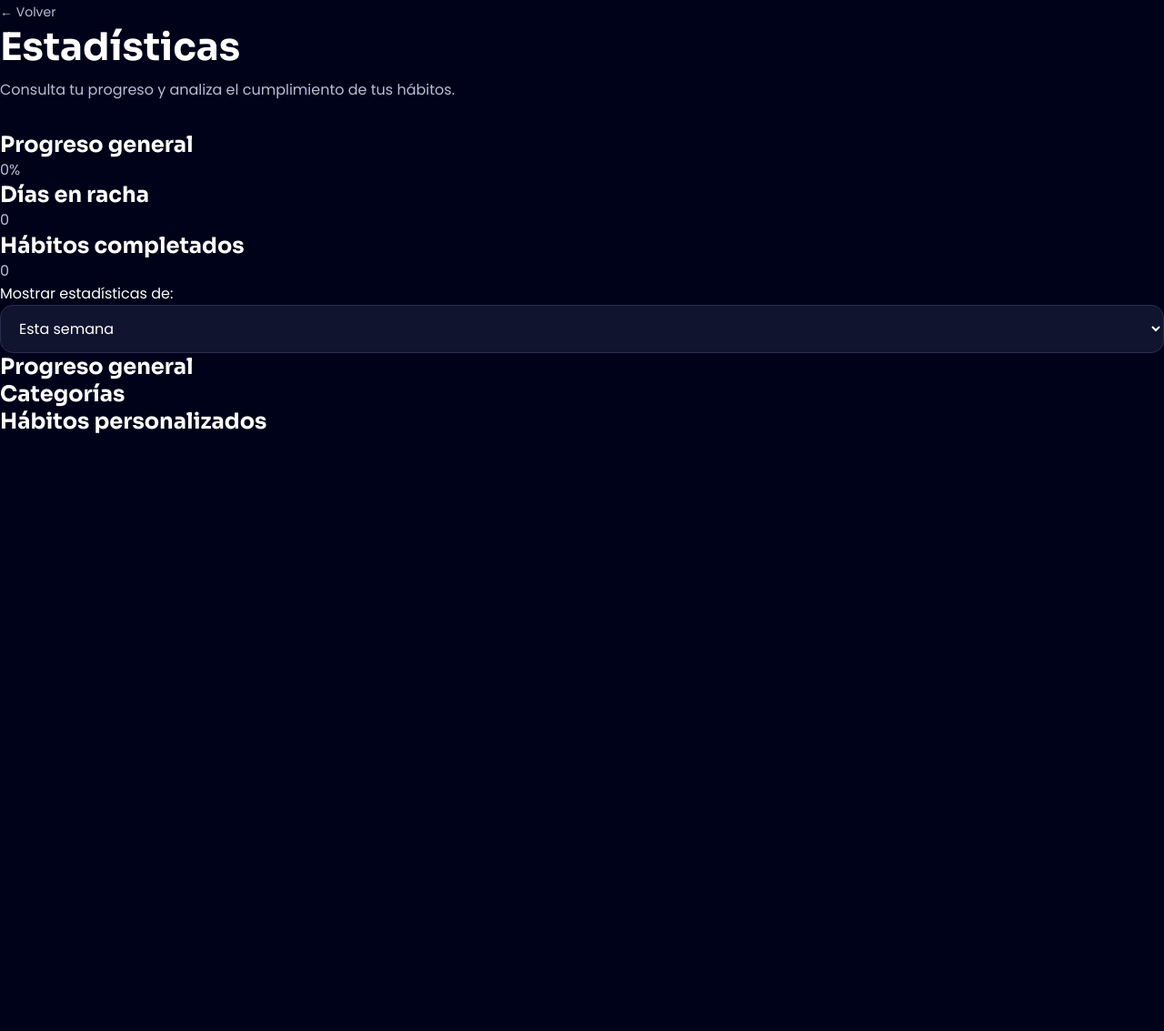
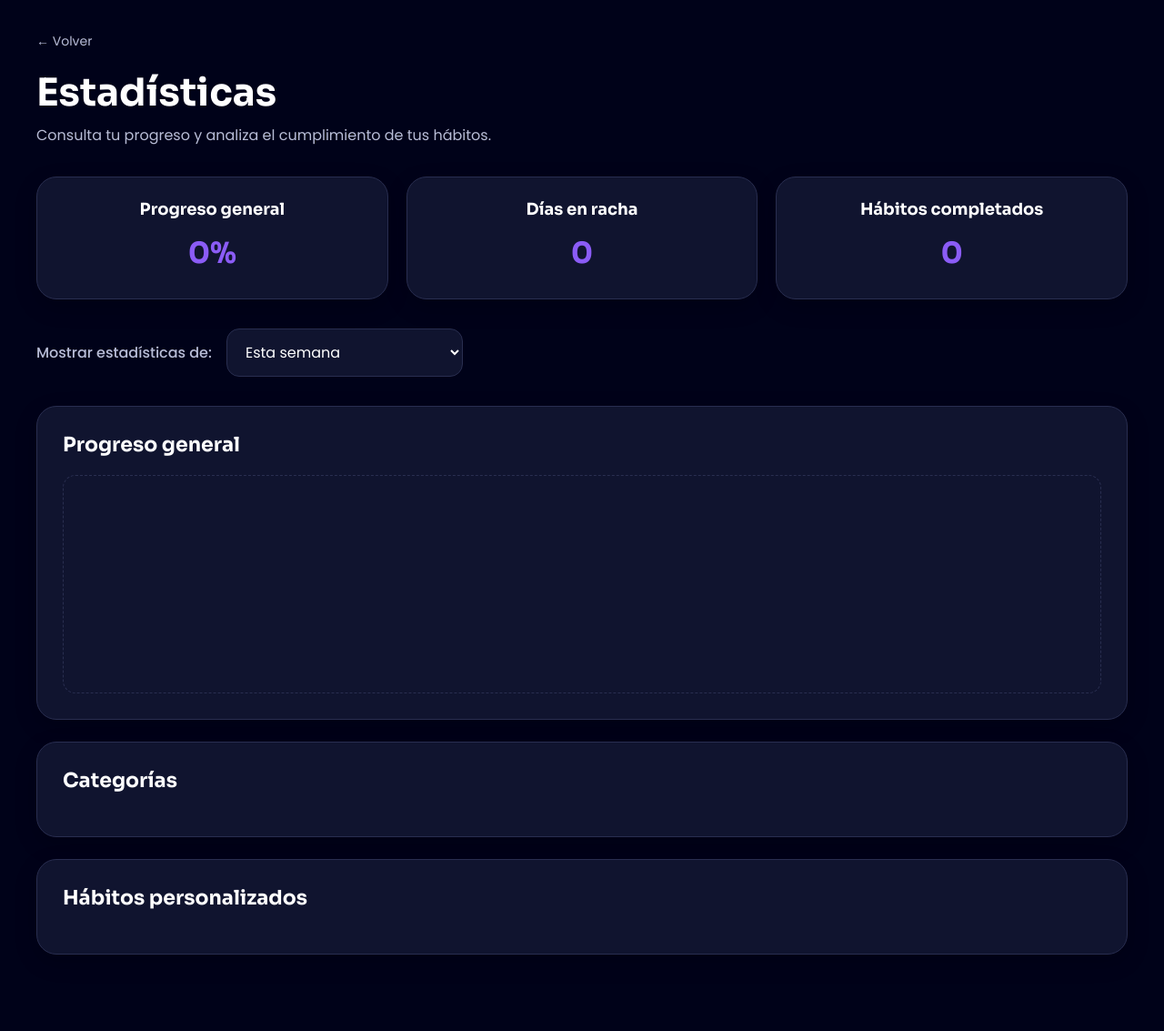
Before and after one commit to Mau-sys/Lifesync, a PHP site: page /Estadisticas.html in a window 1280 px wide. Shown: the whole page at 91% size. Before the commit the page ends 476 px from the top, so only its background shows below. Run offline with PHP 8.4, Linux system fonts and the light colour scheme.

Commit message:
Arreglitos

```diff
--- /dev/null
+++ b/public/css/estadisticas.css
@@ -0,0 +1,264 @@
+.contenedor-estadisticas {
+
+    width: min(100% - 40px, var(--ancho-maximo));
+
+    margin: 0 auto;
+
+    padding: 32px 0 60px;
+
+}
+
+.contenedor-estadisticas .encabezado {
+
+    margin-bottom: 32px;
+
+}
+
+.contenedor-estadisticas .encabezado h1 {
+
+    margin-top: 18px;
+
+}
+
+.resumen-general {
+
+    display: grid;
+
+    grid-template-columns: repeat(3, 1fr);
+
+    gap: 20px;
+
+    margin-bottom: 32px;
+
+}
+
+
+.tarjeta-resumen {
+
+    padding: 24px;
+
+    background-color: var(--color-superficie);
+
+    border: 1px solid var(--color-borde);
+
+    border-radius: var(--radio-grande);
+
+    box-shadow: var(--sombra-suave);
+
+    text-align: center;
+
+    transition:
+
+        background-color var(--transicion),
+
+        border-color var(--transicion),
+
+        transform var(--transicion);
+
+}
+
+
+.tarjeta-resumen:hover {
+
+    transform: translateY(-3px);
+
+}
+
+
+.tarjeta-resumen h2 {
+
+    margin-bottom: 12px;
+
+    font-size: 18px;
+
+}
+
+
+.tarjeta-resumen p {
+
+    color: var(--color-morado);
+
+    font-family: var(--fuente-titulos);
+
+    font-size: 32px;
+
+    font-weight: var(--peso-bold);
+
+}
+
+.filtro {
+
+    display: flex;
+
+    align-items: center;
+
+    gap: 16px;
+
+    margin-bottom: 32px;
+
+}
+
+
+.filtro label {
+
+    color: var(--color-texto-secundario);
+
+    font-weight: var(--peso-medium);
+
+}
+
+
+.filtro select {
+
+    max-width: 260px;
+
+}
+
+.grafica-general,
+
+.estadisticas-categorias,
+
+.estadisticas-habitos {
+
+    padding: 28px;
+
+    margin-bottom: 24px;
+
+    background-color: var(--color-superficie);
+
+    border: 1px solid var(--color-borde);
+
+    border-radius: var(--radio-grande);
+
+    box-shadow: var(--sombra-suave);
+
+}
+
+
+.grafica-general h2,
+
+.estadisticas-categorias h2,
+
+.estadisticas-habitos h2 {
+
+    margin-bottom: 20px;
+
+    font-size: 22px;
+
+}
+
+#graficaGeneral {
+
+    min-height: 240px;
+
+    display: flex;
+
+    align-items: center;
+
+    justify-content: center;
+
+    border: 1px dashed var(--color-borde);
+
+    border-radius: var(--radio-medio);
+
+    color: var(--color-texto-suave);
+
+}
+
+#listaCategorias,
+
+#listaHabitos {
+
+    display: grid;
+
+    gap: 14px;
+
+}
+
+
+#listaCategorias > *,
+
+#listaHabitos > * {
+
+    padding: 16px;
+
+    background-color: var(--color-superficie-clara);
+
+    border: 1px solid var(--color-borde);
+
+    border-radius: var(--radio-medio);
+
+}
+
+@media (max-width: 768px) {
+
+    .contenedor-estadisticas {
+
+        width: min(100% - 28px, var(--ancho-maximo));
+
+        padding-top: 24px;
+
+    }
+
+
+    .resumen-general {
+
+        grid-template-columns: 1fr;
+
+    }
+
+
+    .filtro {
+
+        flex-direction: column;
+
+        align-items: stretch;
+
+    }
+
+
+    .filtro select {
+
+        max-width: none;
+
+    }
+
+}
+
+
+@media (max-width: 480px) {
+
+    .contenedor-estadisticas {
+
+        width: calc(100% - 24px);
+
+        padding-top: 20px;
+
+    }
+
+
+    .grafica-general,
+
+    .estadisticas-categorias,
+
+    .estadisticas-habitos {
+
+        padding: 20px;
+
+    }
+
+
+    .tarjeta-resumen {
+
+        padding: 20px;
+
+    }
+
+
+    .tarjeta-resumen p {
+
+        font-size: 28px;
+
+    }
+
+}
```
Also changed, not shown: public/css/perfil.css (+7 -0 lines), public/css/recordatorios.css (added, +200 -0 lines), public/perfil.html (+24 -5 lines), public/recordatorios.html (added, +226 -0 lines).
